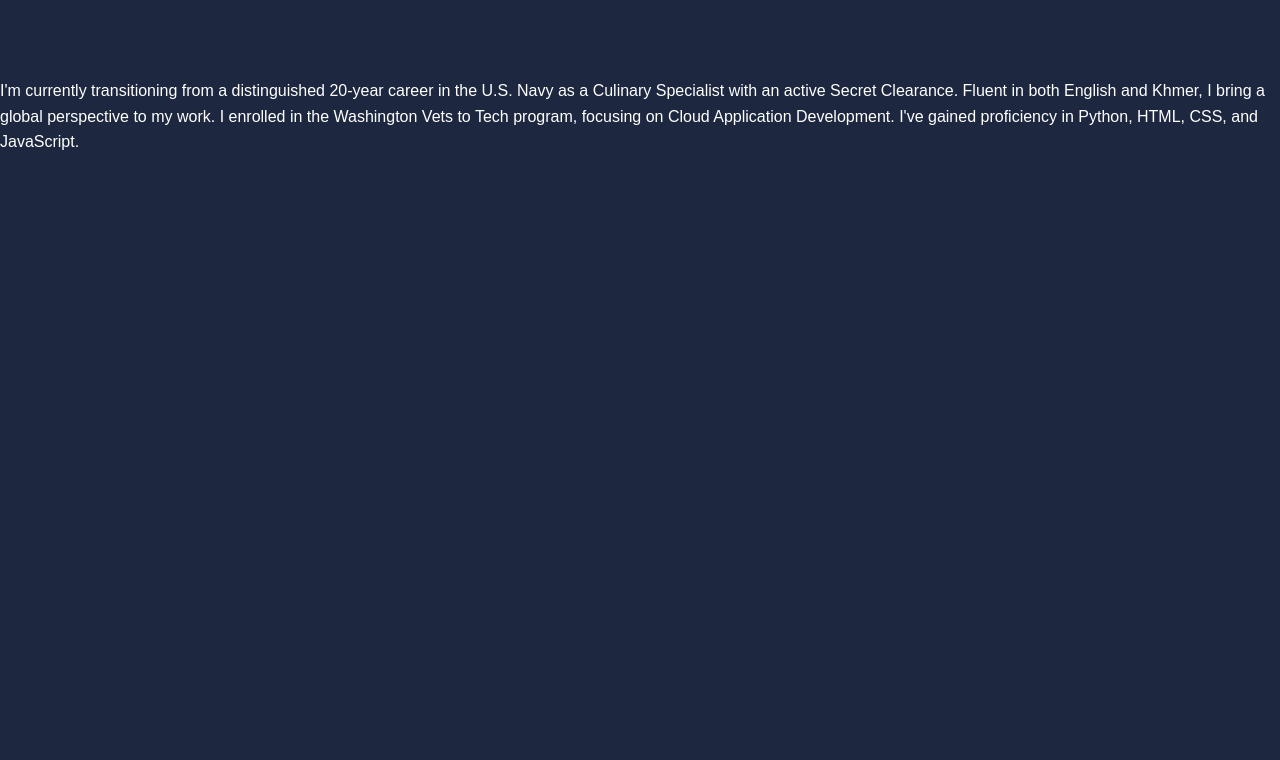
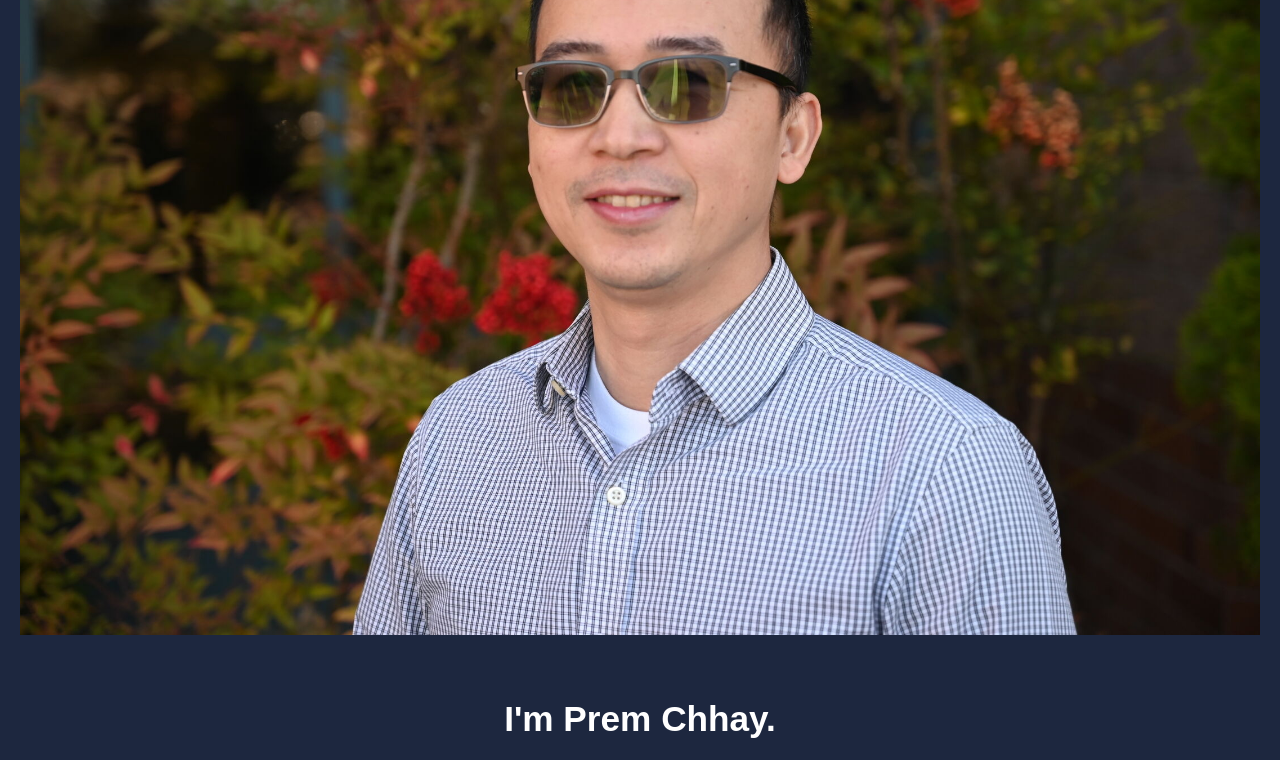
Before and after one commit to khmerChaiTea/CSC230_Final_Project, a plain HTML site: page index.html in a window 1280 px wide. Shown: the part 259-1019 px from the top of the page. Before the commit the page ends 800 px from the top, so only its background shows below. Drawn offline with Linux system fonts and the light colour scheme.

Commit message:
final project updated

```diff
--- a/index.html
+++ b/index.html
@@ -23,9 +23,9 @@
     <div class="profile">
       <div class="picture">
         <img
-          src="mypic.png"
+          src="mypic.jpg"
           alt="Picture of Prem"
-          srcset="mypic.png 1x, mypic@2x.png 2x"
+          srcset="mypic.jpg 1x, mypic@2x.jpg 2x"
         />
       </div>
       <div class="content">
--- a/style.css
+++ b/style.css
@@ -201,3 +201,8 @@ tr td {
   text-decoration: underline;
   font-style: italic;
 }
+
+img {
+  max-width: 100%;
+  height: auto;
+}
```
Also changed, not shown: mypic.jpg (added).
